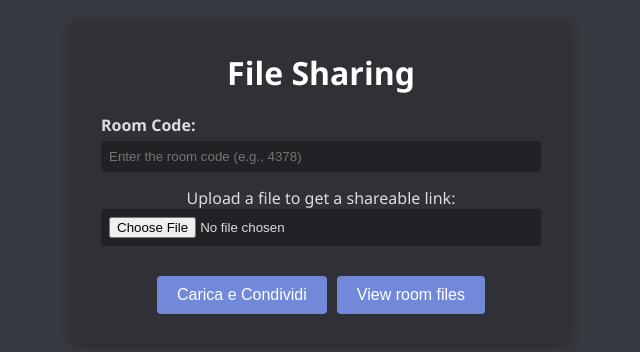
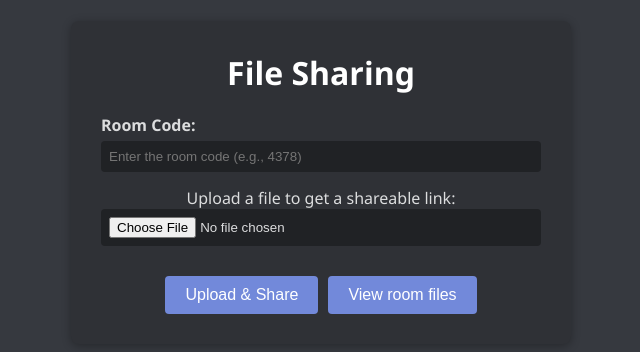
Before and after one commit to Niccolo0310/converter, a Next.js app: page /file-sharing in a window 1280 px wide. Shown: the part 218-570 px from the top of the page, without its empty margins (319-959 px from the left). Built offline with nearby package versions, Linux system fonts and the light colour scheme.

Commit message:
Tradotto inglese

```diff
--- a/app/file-sharing/page.js
+++ b/app/file-sharing/page.js
@@ -156,7 +156,7 @@ export default function FileSharing() {
                     marginTop: "15px",
                     fontSize: "16px"
                 }}>
-                    Carica e Condividi
+                    Upload & Share
                 </button>
                 <button onClick={fetchFiles} style={{
                     backgroundColor: "#7289da",
```
